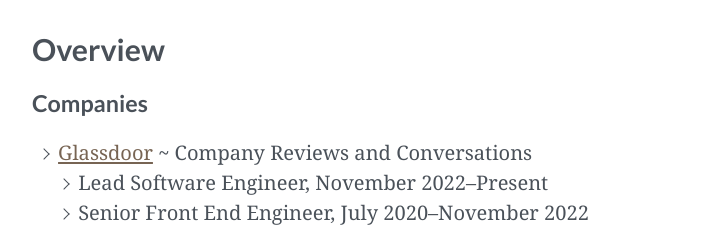
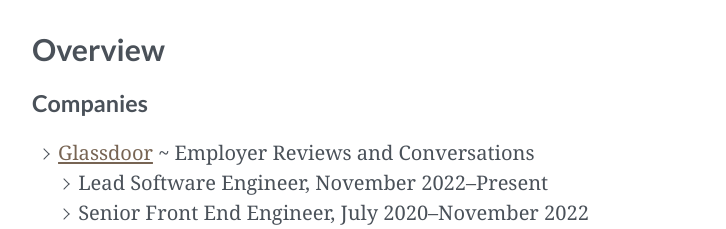
Before and after one commit to jneander/jneander.dev, a Next.js app: page /resume in a window 1280 px wide. Shown: the part 6200-6429 px from the top of the page, without its empty margins (83-809 px from the left). Built offline with nearby package versions, Linux system fonts and the light colour scheme; a web font is replaced by a local one.

Commit message:
fix: update glassdoor description

```diff
--- a/src/components/pages/show-resume/overview/company-list.tsx
+++ b/src/components/pages/show-resume/overview/company-list.tsx
@@ -9,7 +9,7 @@
     <ResumeSubsection headingChildren="Companies">
       <ul className={styles.CompanyList}>
         <Company
-          description="Company Reviews and Conversations"
+          description="Employer Reviews and Conversations"
           name="Glassdoor"
           url="https://www.glassdoor.com"
         >
```
